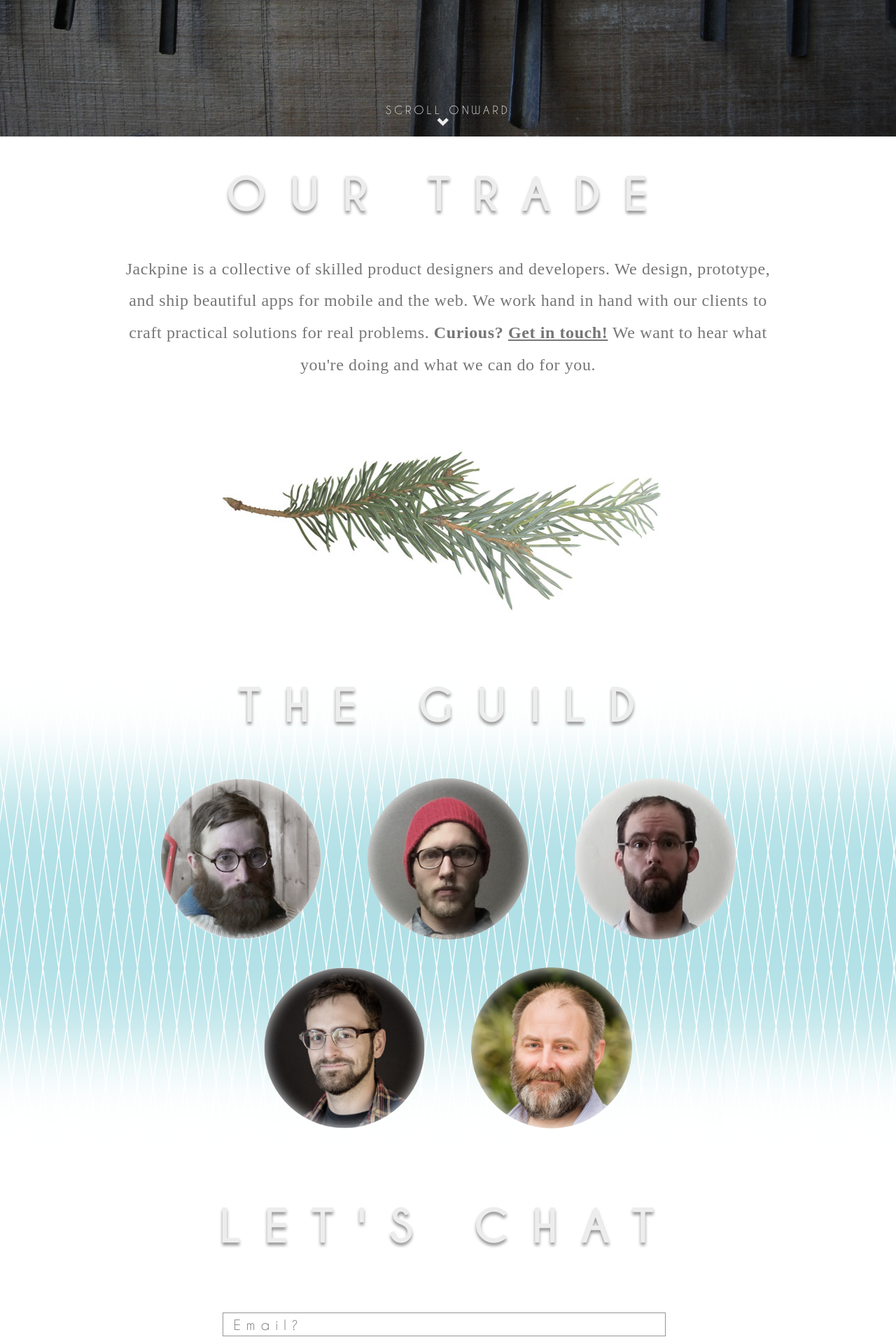
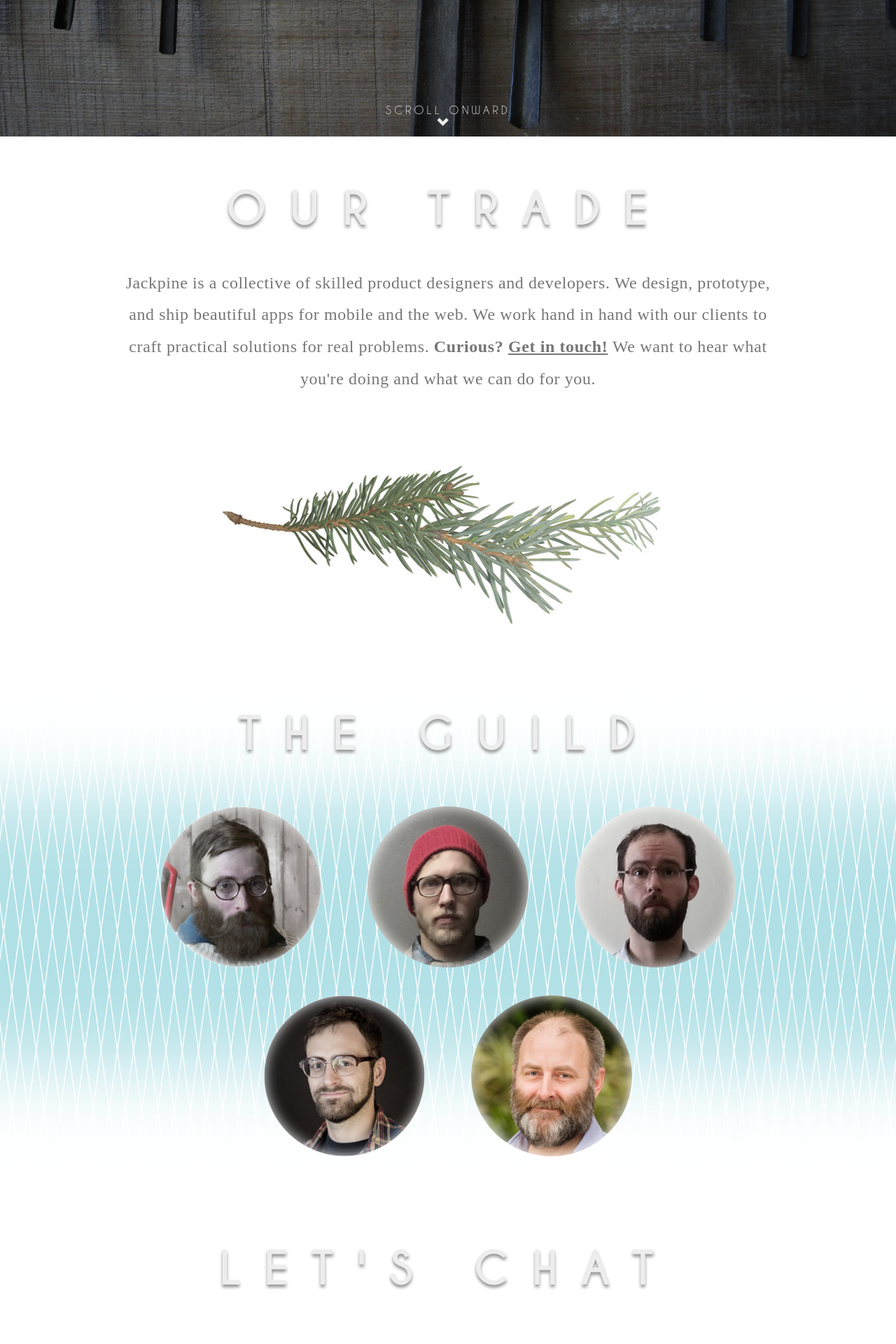
Before and after one commit to jackpine/jackpine.github.com, a Jekyll site: the page built from index.html, in a window 1280 px wide. Shown: the part 705-2625 px from the top of the page at 70% size. Built offline with Jekyll 4.4.1, drawn with Linux system fonts in a browser that asks for light colours; Markdown is read by kramdown in place of the engine named in the settings.

Commit message:
spacing on top of the header - most important for mobile

```diff
--- a/css/style.scss
+++ b/css/style.scss
@@ -33,6 +33,7 @@
   letter-spacing: 0.5em;
   text-shadow: 0px 4px 4px rgba(150, 150, 150, 1);
   margin-bottom: 41px;
+  padding-top: 20px;
   @media (max-width: $screen-sm-min) {
     font-size: 23px;
     margin-bottom: 20px;
@@ -264,10 +265,6 @@
   h1 {
     margin-top: 80px;
     margin-bottom: 80px;
-    @media (max-width: $screen-sm-min) {
-      margin-top: 40px;
-      margin-bottom: 40px;
-    }
   }
   form {
     width: 64%;
```
